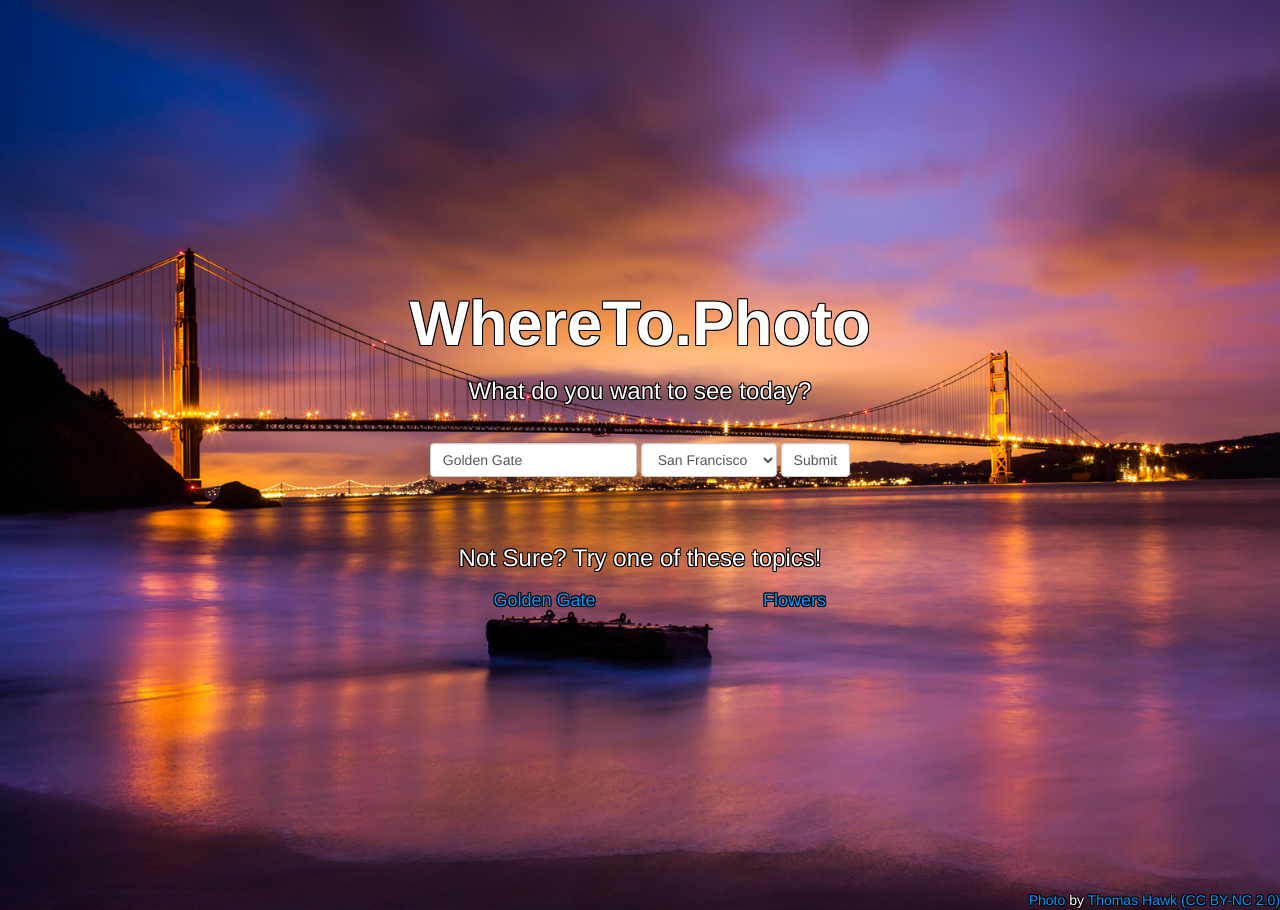
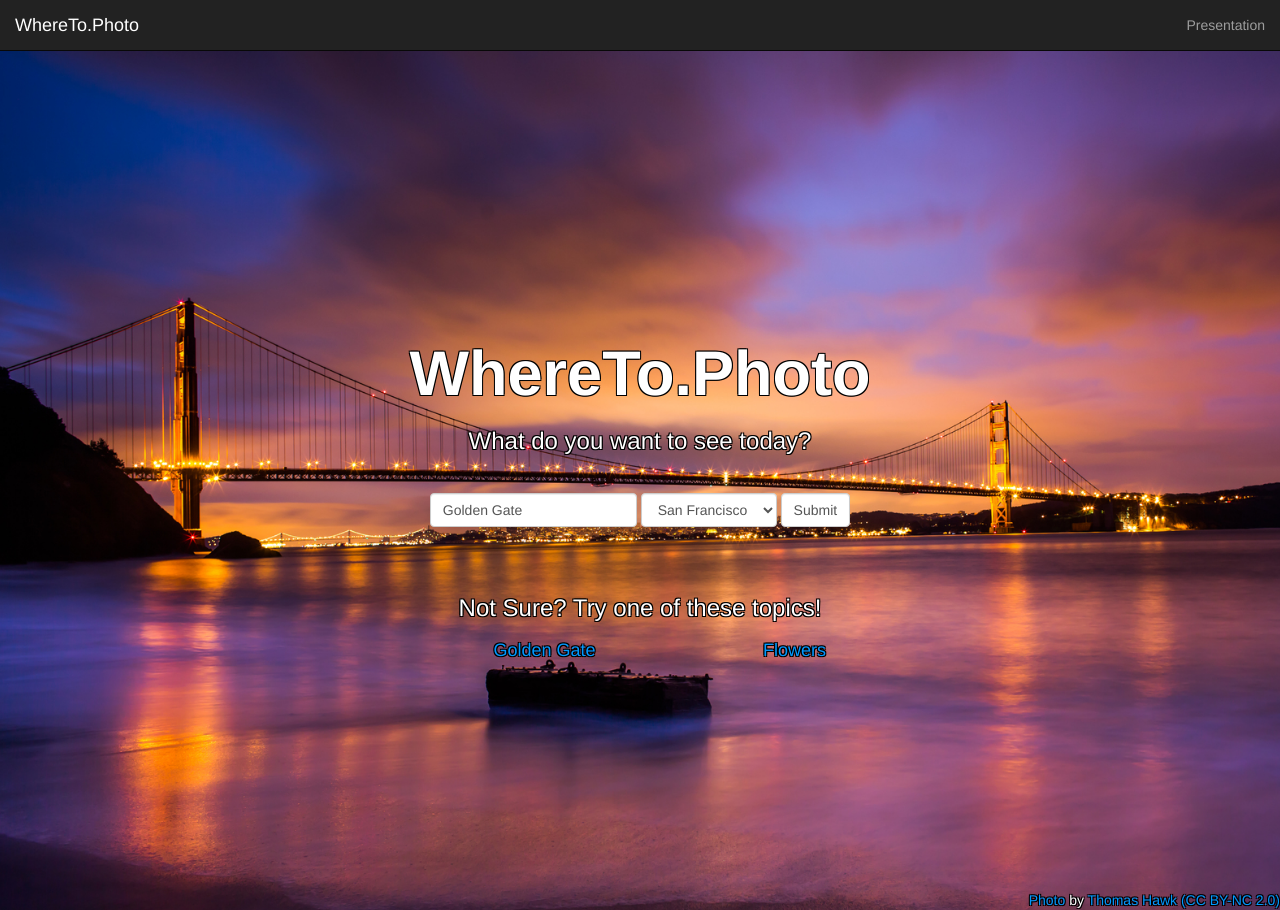
Before and after one commit to agude/WhereTo.Photo, a Flask app: page / in a window 1280 px wide. Run offline with Flask 2, Linux system fonts and the light colour scheme; parts of the project's set-up code (start-up, migrations or seed data) failed here and were passed over; some libraries are stand-ins or nearby versions.

Commit message:
Add navbar to front page with presentation link

```diff
--- a/app/static/css/header.css
+++ b/app/static/css/header.css
@@ -1,8 +1,9 @@
 .header {
     display: table;
-    position: relative;
+    position: fixed;
     width: 100%;
     height: 100%;
+    top: 50px;
     background: url(../img/bg.jpg) no-repeat center center scroll;
     -webkit-background-size: cover;
     -moz-background-size: cover;
@@ -57,6 +58,7 @@ td, th {
 
 html,
 body {
+    background-color: black;
     width: 100%;
     height: 100%;
     padding-top: 0;
@@ -73,6 +75,13 @@ body {
     padding: 0;
     font-size: 4.5em;
     font-weight: 700;
+}
+
+#presentation {
+    position: absolute;
+    top: 50%;
+    left: 50%;
+    transform: translate(-50%, -50%);
 }
 
 /* unvisited links */
--- a/app/templates/error.html
+++ b/app/templates/error.html
@@ -48,9 +48,7 @@
         </div>
         <div id="navbar" class="collapse navbar-collapse">
           <ul class="nav navbar-nav navbar-right">
-            <li><a href="#">Dashboard</a></li>
-            <li><a href="#">Settings</a></li>
-            <li><a href="#">Profile</a></li>
+            <li><a href="/presentation">Presentation</a></li>
           </ul>
         </div>
       </div>
--- a/app/templates/input.html
+++ b/app/templates/input.html
@@ -28,6 +28,26 @@
   </head>
 
   <body>
+
+    <nav class="navbar navbar-inverse navbar-fixed-top">
+        <div class="container-fluid">
+            <div class="navbar-header">
+                <button type="button" class="navbar-toggle collapsed" data-toggle="collapse" data-target="#navbar" aria-expanded="false" aria-controls="navbar">
+                    <span class="sr-only">Toggle navigation</span>
+                    <span class="icon-bar"></span>
+                    <span class="icon-bar"></span>
+                    <span class="icon-bar"></span>
+                </button>
+                <a class="navbar-brand" href="/">WhereTo.Photo</a>
+            </div>
+            <div id="navbar" class="collapse navbar-collapse">
+                <ul class="nav navbar-nav navbar-right">
+                    <li><a href="/presentation">Presentation</a></li>
+                </ul>
+            </div>
+        </div>
+    </nav>
+
     <header id="top" class="header">
         <div class="text-vertical-center">
             <h1>WhereTo.Photo</h1>
--- a/app/templates/output.html
+++ b/app/templates/output.html
@@ -52,9 +52,7 @@
         </div>
         <div id="navbar" class="collapse navbar-collapse">
           <ul class="nav navbar-nav navbar-right">
-            <li><a href="#">Dashboard</a></li>
-            <li><a href="#">Settings</a></li>
-            <li><a href="#">Profile</a></li>
+            <li><a href="/presentation">Presentation</a></li>
           </ul>
         </div>
       </div>
--- a/app/views.py
+++ b/app/views.py
@@ -4,6 +4,10 @@ from settings import APP_ROOT, APP_STATIC
 import helpers
 import json
 import re
+
+@app.route('/presentation')
+def presentation():
+    return render_template("presentation.html")
 
 @app.route('/')
 @app.route('/index')
```
Also changed, not shown: app/templates/presentation.html (added, +53 -0 lines).
